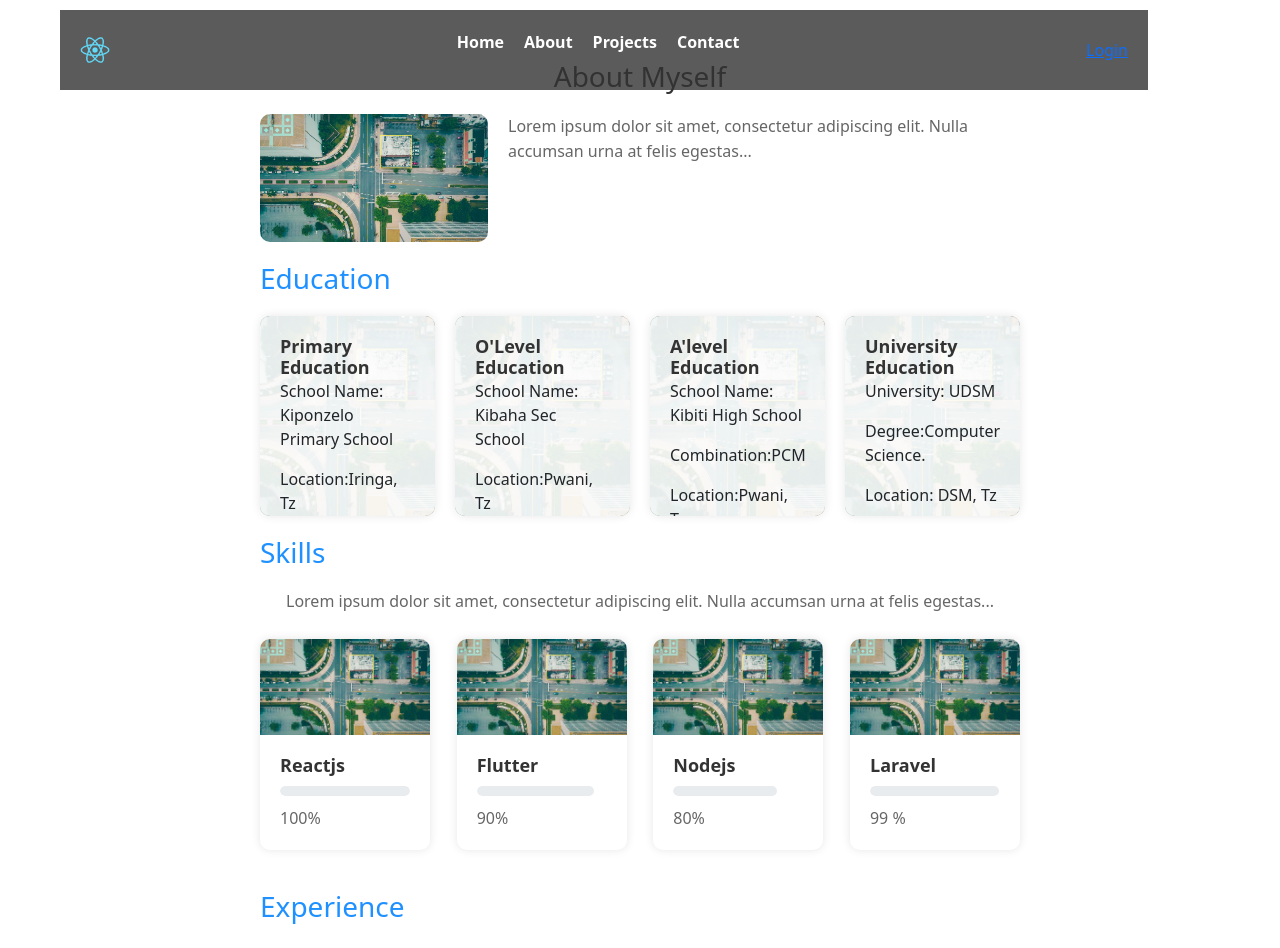
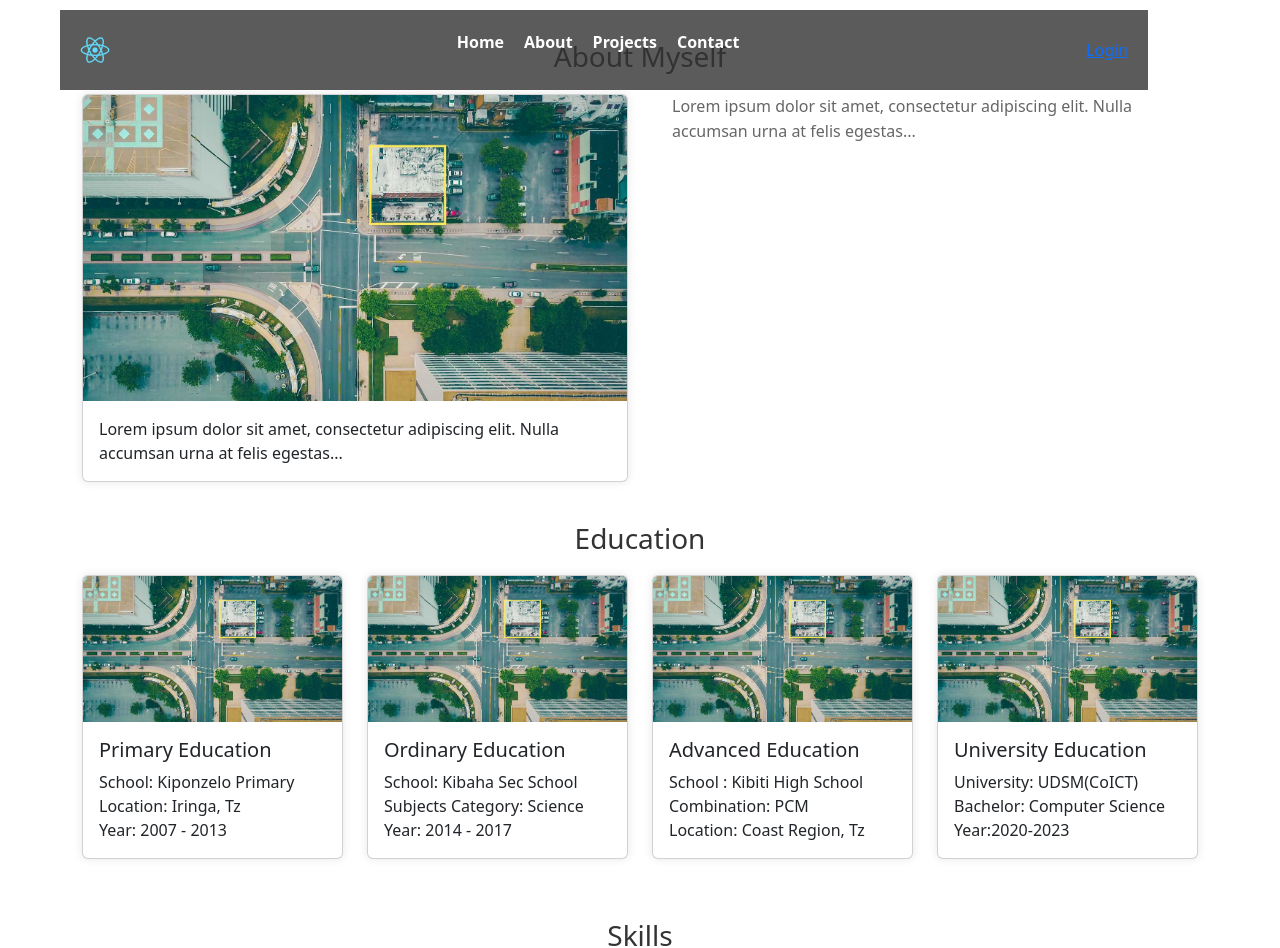
Before and after one commit to andreamsilu/portifolio-website, a React (Create React App) app: page /about in a window 1280 px wide. Shown: the top 948 px of the page. Built offline with nearby package versions, Linux system fonts and the light colour scheme.

Commit message:
bootstrap use on about page

```diff
--- a/src/components/about.jsx
+++ b/src/components/about.jsx
@@ -1,126 +1,141 @@
-// About.js
-import React, { Component } from 'react';
-import '../css/about.css'; // Import your styling for the About page
+import React from 'react';
+import { Container, Row, Col, Card, ProgressBar } from 'react-bootstrap';
 import personalImage from '../components/images/developer-image.jpg';
-class About extends Component {
-    render() {
+import '../css/about.css';
+
+const About = () => {
     return (
-            <div className="about-container">
+        <Container className="about-container">
             <section className="about-section">
                 <h2 className="section-title">About Myself</h2>
-                    <div className="about-content">
-                        <div className="image-container">
-                        <img src={personalImage} alt="personal pic" />
-                        </div>
+                <Row>
+                    <Col xs={12} md={6}>
+                        <Card>
+                            <Card.Img variant="top" src={personalImage} alt="personal pic" />
+                            <Card.Body>
+                                <Card.Text>
+                                    Lorem ipsum dolor sit amet, consectetur adipiscing elit. Nulla accumsan urna at felis egestas...
+                                </Card.Text>
+                            </Card.Body>
+                        </Card>
+                    </Col>
+                    <Col xs={12} md={6}>
                         <div className="content">
                             <p>Lorem ipsum dolor sit amet, consectetur adipiscing elit. Nulla accumsan urna at felis egestas...</p>
                         </div>
-                    </div>
+                    </Col>
+                </Row>
             </section>
-
 
             <section className="education-section">
                 <h2 className='section-title'>Education</h2>
-                    <div className="education-row">
-                        <div className="education-card">
-                            <div className="card-background" style={{ backgroundImage: `url(${personalImage})` }}>
-                                <div className="card-content">
-                                    <h3>Primary Education</h3>
-                                    <p>School Name: Kiponzelo Primary School</p>
-                                    <p>Location:Iringa, Tz</p>
-                                </div>
-                            </div>
-                        </div>
-                        <div className="education-card">
-                            <div className="card-background" style={{ backgroundImage: `url(${personalImage})` }}>
-                                <div className="card-content">
-                                    <h3>O'Level Education</h3>
-                                    <p>School Name: Kibaha Sec School</p>
-                                    <p>Location:Pwani, Tz</p>
-                                </div>
-                            </div>
-                        </div>
-                        <div className="education-card">
-                            <div className="card-background" style={{ backgroundImage: `url(${personalImage})` }}>
-                                <div className="card-content">
-                                    <h3>A'level Education</h3>
-                                    <p>School Name: Kibiti High School</p>
-                                    <p>Combination:PCM</p>
-                                    <p>Location:Pwani, Tz</p>
-                                </div>
-                            </div>
-                        </div>
-                        <div className="education-card">
-                            <div className="card-background" style={{ backgroundImage: `url(${personalImage})` }}>
-                                <div className="card-content">
-                                    <h3>University Education</h3>
-                                    <p>University: UDSM</p>
-                                    <p>Degree:Computer Science.</p>
-                                    <p>Location: DSM, Tz</p>
-                                </div>
-                            </div>
-                        </div>
-                        {/* Repeat the card structure for other education levels */}
-                    </div>
+                <Row>
+                    <Col xs={12} sm={6} md={3}>
+                        <Card className="education-card">
+                            <Card.Img variant="top" src={personalImage} />
+                            <Card.Body>
+                                <Card.Title>Primary Education</Card.Title>
+                                <Card.Text>
+                                    School: Kiponzelo Primary <br />
+                                    Location: Iringa, Tz <br />
+                                    Year: 2007 - 2013
+                                </Card.Text>
+                            </Card.Body>
+                        </Card>
+                    </Col>
+                    <Col xs={12} sm={6} md={3}>
+                        <Card className="education-card">
+                            <Card.Img variant="top" src={personalImage} />
+                            <Card.Body>
+                                <Card.Title>Ordinary Education</Card.Title>
+                                <Card.Text>
+                                    School: Kibaha Sec School <br />
+                                    Subjects Category: Science <br/>
+                                    Year: 2014 - 2017
+                                </Card.Text>
+                            </Card.Body>
+                        </Card>
+                    </Col>
+                    <Col xs={12} sm={6} md={3}>
+                        <Card className="education-card">
+                            <Card.Img variant="top" src={personalImage} />
+                            <Card.Body>
+                                <Card.Title>Advanced Education</Card.Title>
+                                <Card.Text>
+                                    School : Kibiti High School <br />
+                                    Combination: PCM <br/>
+                                    Location: Coast Region, Tz
+                                </Card.Text>
+                            </Card.Body>
+                        </Card>
+                    </Col>
+                    <Col xs={12} sm={6} md={3}>
+                        <Card className="education-card">
+                            <Card.Img variant="top" src={personalImage} />
+                            <Card.Body>
+                                <Card.Title>University Education</Card.Title>
+                                <Card.Text>
+                                    University: UDSM(CoICT) <br />
+                                    Bachelor: Computer Science<br/>
+                                    Year:2020-2023
+                                </Card.Text>
+                            </Card.Body>
+                        </Card>
+                    </Col>
+                    {/* Add more education cards here */}
+                </Row>
             </section>
 
             <section className="skills-section">
-                    <h2 className='section-title'> Skills</h2>
+                <h2 className='section-title'>Skills</h2>
                 <p className='intro-paragraph'>Lorem ipsum dolor sit amet, consectetur adipiscing elit. Nulla accumsan urna at felis egestas...</p>
-                    <div className="skills-row">
-                        <div className="skill-card">
-                            <img src={personalImage} alt="Skill 1" />
-                            <div className="skill-details">
-                                <h3>Reactjs</h3>
-                                <div className="progress-bar">
-                                    <div className="progress" style={{ width: '100%' }}></div>
-                                </div>
-                                <span>100%</span>
-                            </div>
-                        </div>
+                <Row>
+                    <Col xs={12} sm={6} md={3}>
+                        <Card className="skill-card">
+                            <Card.Img variant="top" src={personalImage} />
+                            <Card.Body>
+                                <Card.Title>Reactjs</Card.Title>
+                                <ProgressBar now={70} label="70%" />
+                            </Card.Body>
+                        </Card>
+                    </Col>
+                    <Col xs={12} sm={6} md={3}>
+                        <Card className="skill-card">
+                            <Card.Img variant="top" src={personalImage} />
+                            <Card.Body>
+                                <Card.Title>Flutter</Card.Title>
+                                <ProgressBar now={90} label="90%" />
+                            </Card.Body>
+                        </Card>
+                    </Col>
+                    <Col xs={12} sm={6} md={3}>
+                        <Card className="skill-card">
+                            <Card.Img variant="top" src={personalImage} />
+                            <Card.Body>
+                                <Card.Title>PHP/Laravel</Card.Title>
+                                <ProgressBar now={85} label="85%" />
+                            </Card.Body>
+                        </Card>
+                    </Col>
+                    <Col xs={12} sm={6} md={3}>
+                        <Card className="skill-card">
+                            <Card.Img variant="top" src={personalImage} />
+                            <Card.Body>
+                                <Card.Title>Nodejs/Expressjs</Card.Title>
+                                <ProgressBar now={90} label="90%" />
+                            </Card.Body>
+                        </Card>
+                    </Col>
+                    {/* Add more skill cards here */}
+                </Row>
+            </section>
 
-                        <div className="skill-card">
-                            <img src={personalImage} alt="Skill 1" />
-                            <div className="skill-details">
-                                <h3>Flutter</h3>
-                                <div className="progress-bar">
-                                    <div className="progress" style={{ width: '90%' }}></div>
-                                </div>
-                                <span>90%</span>
-                            </div>
-                        </div>
-
-                        <div className="skill-card">
-                            <img src={personalImage} alt="Skill 1" />
-                            <div className="skill-details">
-                                <h3>Nodejs</h3>
-                                <div className="progress-bar">
-                                    <div className="progress" style={{ width: '80%' }}></div>
-                                </div>
-                                <span>80%</span>
-                            </div>
-                        </div>
-
-                        <div className="skill-card">
-                            <img src={personalImage} alt="Skill 1" />
-                            <div className="skill-details">
-                                <h3>Laravel</h3>
-                                <div className="progress-bar">
-                                    <div className="progress" style={{ width: '99%' }}></div>
-                                </div>
-                                <span>99    %</span>
-                            </div>
-                        </div>
-                        {/* Repeat the card structure for other skills */}
-                    </div>
-                </section>
             <section className="exp-section">
                 <h2 className='section-title'>Experience</h2>
                 <p>Lorem ipsum dolor sit amet, consectetur adipiscing elit. Nulla accumsan urna at felis egestas...</p>
             </section>
-            </div>
+        </Container>
     );
-    }
 }
 
 export default About;
--- a/src/css/about.css
+++ b/src/css/about.css
@@ -1,6 +1,4 @@
 /* about.css */
-
-
 
 /* Section title styling */
 .section-title {
@@ -10,25 +8,15 @@
     color: #333;
 }
 
-/* About content styling */
-.about-content {
-    display: flex;
-}
-
-/* Image container styling */
-.image-container {
-    flex: 0 0 30%; /* Take up 30% of the available width */
-}
-
-.image-container img {
-    width: 100%;
-    height: auto;
-    border-radius: 10px;
+/* Container styling */
+.about-container {
+    max-width: 800px;
+    margin: 0 auto;
+    padding: 20px;
 }
 
 /* Content styling */
 .content {
-    flex: 1; /* Take up remaining space */
     padding-left: 20px;
 }
 
@@ -38,146 +26,38 @@
     line-height: 1.6;
 }
 
-/* Container styling */
-.about-container {
-    max-width: 800px;
-    margin: 0 auto;
-    padding: 20px;
-}
-
-/* Section title styling */
-.section-title {
-    font-size: 28px;
-    margin-bottom: 20px;
-    margin-top: 20px;
-    text-align: left;
-    color: dodgerblue;
-    padding: 20;
-}
-
-/* Education row styling */
-.education-row {
-    display: flex;
-    flex-wrap: wrap; /* Allow items to wrap to next line */
-    margin: 0 -10px; /* Adjust for spacing */
-}
-
-/* Card container styling */
-.education-card {
-    width: calc(25% - 20px); /* Calculate width for 4 cards in a row with spacing */
-    margin: 0 10px; /* Adjust for spacing */
-    border-radius: 10px;
-    overflow: hidden;
+/* Card styling */
+.card {
+    border: none;
     box-shadow: 0 0 10px rgba(0, 0, 0, 0.1);
     transition: transform 0.3s ease-in-out;
 }
 
-.education-card:hover {
+.card:hover {
     transform: translateY(-5px);
 }
 
-/* Background image styling */
-.card-background {
-    background-size: cover;
-    background-position: center;
-    height: 200px;
+/* Education section styling */
+.education-section {
+    margin-top: 40px;
 }
 
-/* Card content styling */
-.card-content {
-    padding: 20px;
-    background-color: rgba(255, 255, 255, 0.9); /* Opacity */
-    border-bottom-left-radius: 10px;
-    border-bottom-right-radius: 10px;
+.education-card {
+    margin-bottom: 20px;
 }
 
-.card-content h3 {
-    margin: 0;
-    font-size: 18px;
-    font-weight: bold;
-    color: #333;
+/* Skill section styling */
+.skills-section {
+    margin-top: 40px;
 }
 
 .intro-paragraph {
-    margin: 5px 10p 5px 0;
+    margin: 5px 0 20px;
     color: #666;
-    padding-bottom: 10px;
     text-align: center;
 }
 
-/* about.css */
-
-/* Container styling */
-.about-container {
-    max-width: 800px;
-    margin: 0 auto;
-    padding: 20px;
+/* Experience section styling */
+.exp-section {
+    margin-top: 40px;
 }
-
-/* Section title styling */
-.about-section h2 {
-    font-size: 28px;
-    margin-bottom: 20px;
-    text-align: center;
-    color: #333;
-}
-
-/* Skills row styling */
-.skills-row {
-    display: flex;
-    justify-content: space-between;
-    flex-wrap: wrap;
-}
-
-/* Skill card styling */
-.skill-card {
-    width: calc(25% - 20px);
-    margin-bottom: 20px;
-    border-radius: 10px;
-    overflow: hidden;
-    box-shadow: 0 0 10px rgba(0, 0, 0, 0.1);
-    transition: transform 0.3s ease-in-out;
-}
-
-.skill-card:hover {
-    transform: translateY(-5px);
-}
-
-/* Skill image styling */
-.skill-card img {
-    width: 100%;
-    height: auto;
-}
-
-/* Skill details styling */
-.skill-details {
-    padding: 20px;
-}
-
-.skill-details h3 {
-    margin: 0;
-    font-size: 18px;
-    font-weight: bold;
-    color: #333;
-}
-
-/* Progress bar styling */
-.progress-bar {
-    width: 100%;
-    height: 10px;
-    background-color: #f0f0f0;
-    border-radius: 5px;
-    margin: 10px 0;
-}
-
-.progress {
-    height: 100%;
-    background-color: #007bff; /* Change color as needed */
-    border-radius: 5px;
-}
-
-/* Percentage styling */
-span {
-    font-size: 16px;
-    color: #666;
-}
```
Lines whose indentation alone changed are shown as unchanged.
